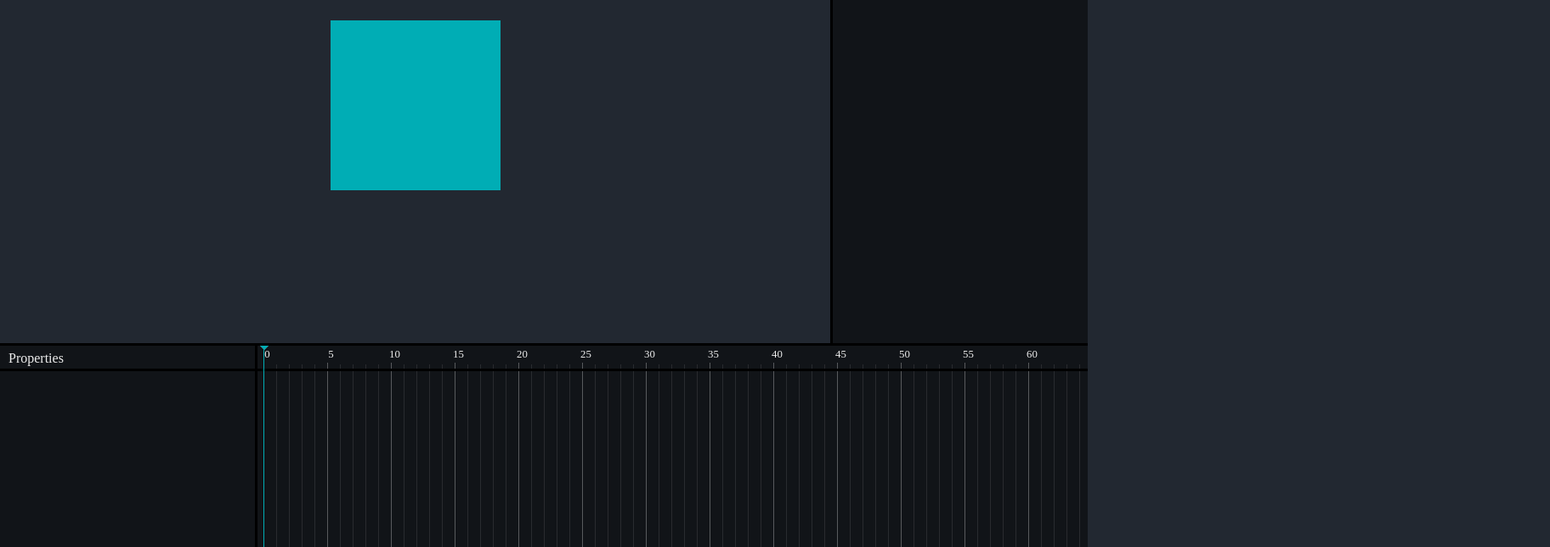
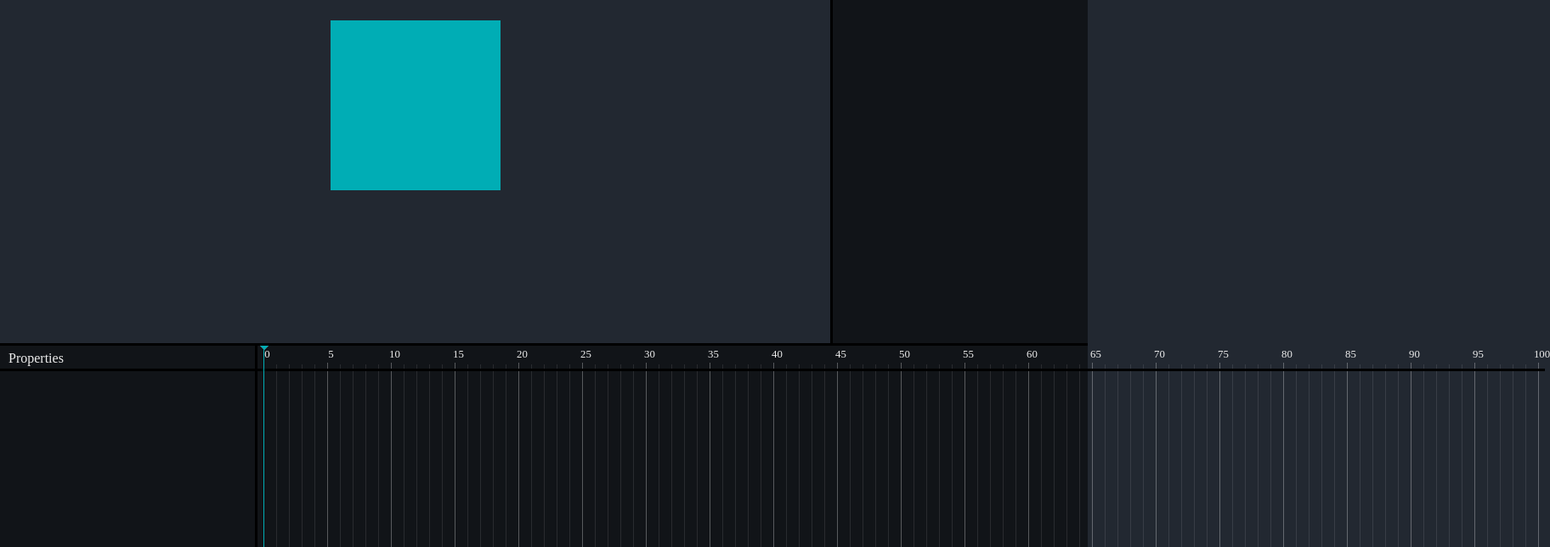
Before and after one commit to OmidRasouli/animotion, a React (Create React App) app: page / in a window 1280 px wide. Shown: the part 156-800 px from the top of the page at 85% size, 1824 px wide, since content can reach past the window. Built offline with nearby package versions, Linux system fonts and the light colour scheme.

Commit message:
Edit resize feature

```diff
--- a/src/component/TimeLine/TimeLine.module.scss
+++ b/src/component/TimeLine/TimeLine.module.scss
@@ -1,11 +1,14 @@
 @use "../../colors" as *;
 
+.test {
+  min-height: 200px;
   .overlay {
     width: 100%;
+    min-height: 200px;
     display: flex;
     flex-direction: column;
     justify-content: flex-end;
-  min-height: 200px;
+    position: absolute;
 
     &.active {
       cursor: ns-resize;
@@ -33,3 +36,4 @@
       }
     }
   }
+}
--- a/src/component/TimeLine/TimeLine.tsx
+++ b/src/component/TimeLine/TimeLine.tsx
@@ -23,9 +23,14 @@ export default function TimeLine(): JSX.Element {
   };
 
   return (
+    <div className={style.test} style={{ height: timelineHeight }}>
       <div
         className={`${style.overlay} ${draggable && style.active}`}
-      style={{ height: draggable ? "100vh" : timelineHeight }}
+        style={{
+          height: draggable ? window.innerHeight : timelineHeight,
+          top: draggable ? 0 : "auto",
+          bottom: draggable ? "auto" : 0,
+        }}
         onMouseMove={ResizeTimeLine}
         onMouseUp={() => setDraggable(false)}
       >
@@ -42,5 +47,6 @@ export default function TimeLine(): JSX.Element {
           <FrameTimer parent={parent} />
         </div>
       </div>
+    </div>
   );
 }
```
Lines whose indentation alone changed are shown as unchanged.
